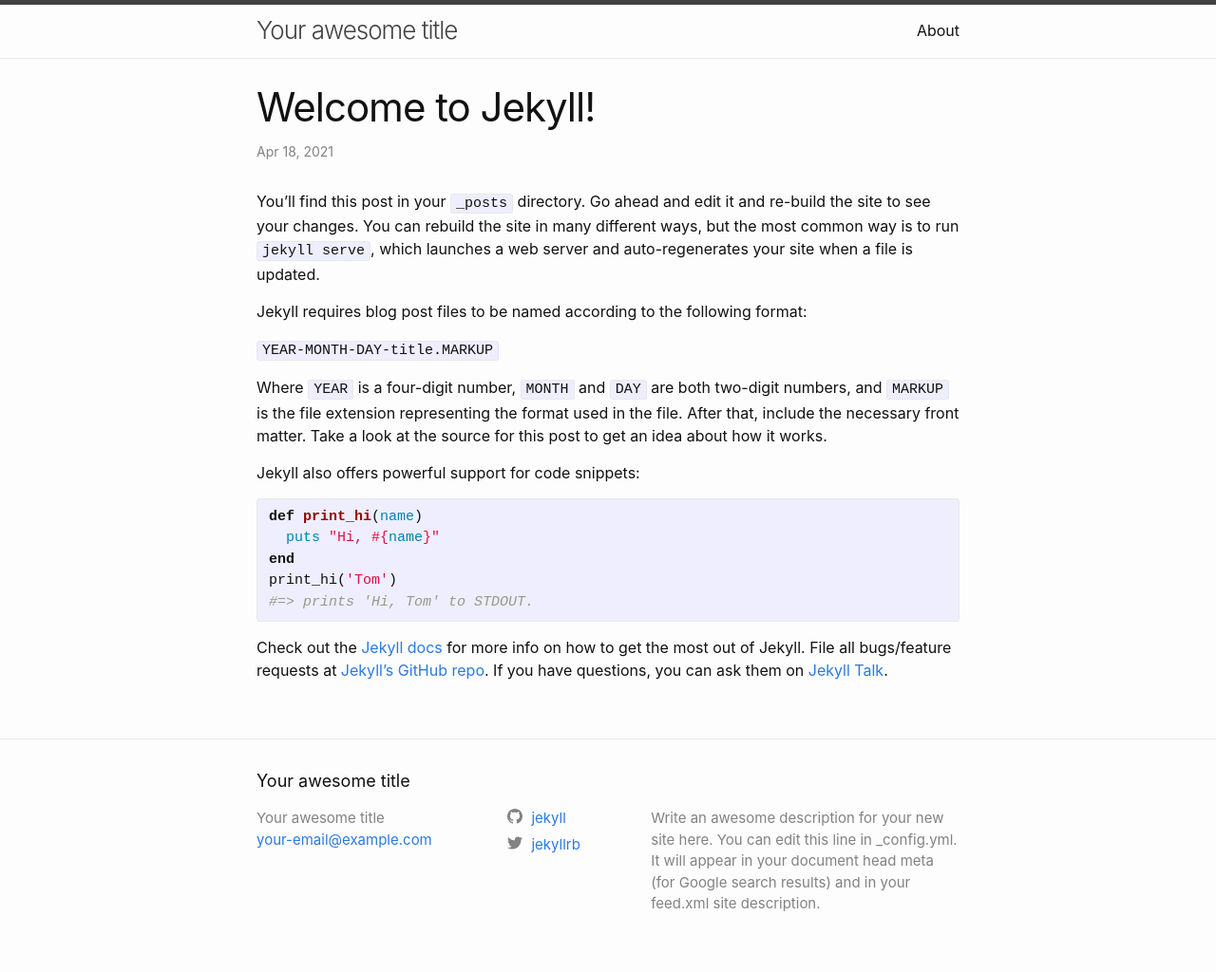
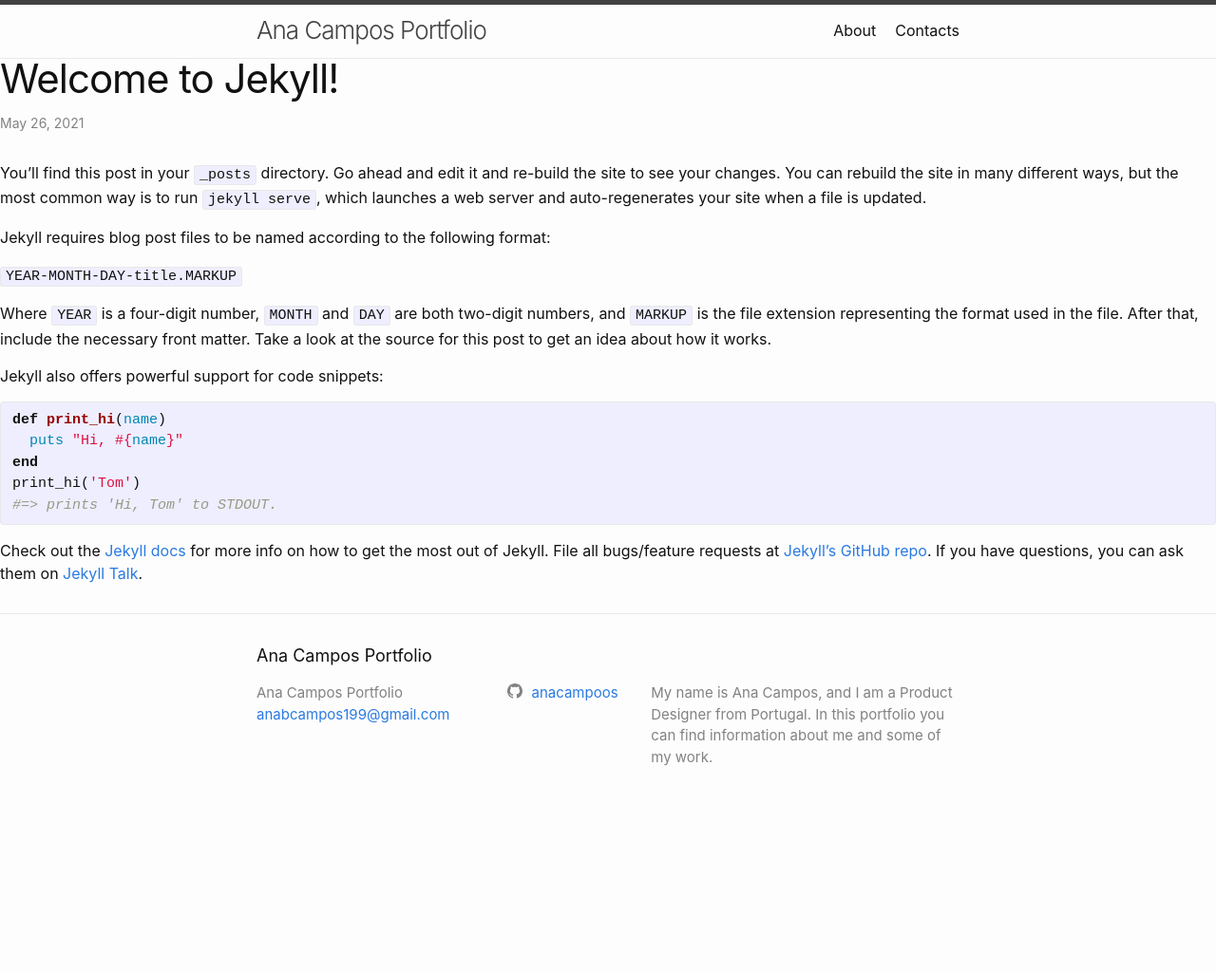
Before and after one commit to anacampoos/portfolio, a Jekyll site: the page built from _posts/2021-05-26-fbaul.markdown, in a window 1280 px wide. Shown: the whole page at 95% size. Built offline with Jekyll 4.4.1, drawn with Linux system fonts in a browser that asks for light colours; after the commit the page ends 900 px from its top, so only the background shows below that.

Commit message:
Pages and posts
created all pages and posts for the portfolio

```diff
--- a/_config.yml
+++ b/_config.yml
@@ -1,9 +1,4 @@
-# Welcome to Jekyll!
-#
-# This config file is meant for settings that affect your whole blog, values
-# which you are expected to set up once and rarely edit after that. If you find
-# yourself editing this file very often, consider using Jekyll's data files
-# feature for the data you need to update frequently.
+
 #
 # For technical reasons, this file is *NOT* reloaded automatically when you use
 # 'bundle exec jekyll serve'. If you change this file, please restart the server process.
@@ -18,16 +13,13 @@
 # You can create any custom variable you would like, and they will be accessible
 # in the templates via {{ site.myvariable }}.
 
-title: Your awesome title
-email: your-email@example.com
+title: Ana Campos Portfolio
+email: anabcampos199@gmail.com
 description: >- # this means to ignore newlines until "baseurl:"
-  Write an awesome description for your new site here. You can edit this
-  line in _config.yml. It will appear in your document head meta (for
-  Google search results) and in your feed.xml site description.
-baseurl: "" # the subpath of your site, e.g. /blog
-url: "" # the base hostname & protocol for your site, e.g. http://example.com
-twitter_username: jekyllrb
-github_username:  jekyll
+  My name is Ana Campos, and I am a Product Designer from Portugal. In this portfolio you can find information about me and some of my work.
+baseurl: "/portfolio" # the subpath of your site, e.g. /blog
+url: "http://anacamposportfolio.com" # the base hostname & protocol for your site, e.g. http://example.com
+github_username:  anacampoos
 
 # Build settings
 theme: minima
--- a/_layouts/default.html
+++ b/_layouts/default.html
@@ -7,11 +7,9 @@
 
     {%- include header.html -%}
 
-    <main class="page-content" aria-label="Content">
-      <div class="wrapper">
+
         {{ content }}
-      </div>
-    </main>
+
 
     {%- include footer.html -%}
 
--- a/_posts/2021-04-18-welcome-to-jekyll.markdown
+++ b/_posts/2021-05-26-fbaul.markdown
@@ -1,8 +1,9 @@
 ---
 layout: post
 title:  "Welcome to Jekyll!"
-date:   2021-04-18 14:55:09 +0100
+date:   2021-05-26 14:55:09 +0100
 categories: jekyll update
+permalink: "/fbaul/"
 ---
 You’ll find this post in your `_posts` directory. Go ahead and edit it and re-build the site to see your changes. You can rebuild the site in many different ways, but the most common way is to run `jekyll serve`, which launches a web server and auto-regenerates your site when a file is updated.
 
```
Also changed, not shown: _posts/Gemfile (added, +7 -0 lines), contacts.markdown (added, +7 -0 lines), _posts/Gemfile.lock (added), allprojects.markdown (added), 1 other file.
